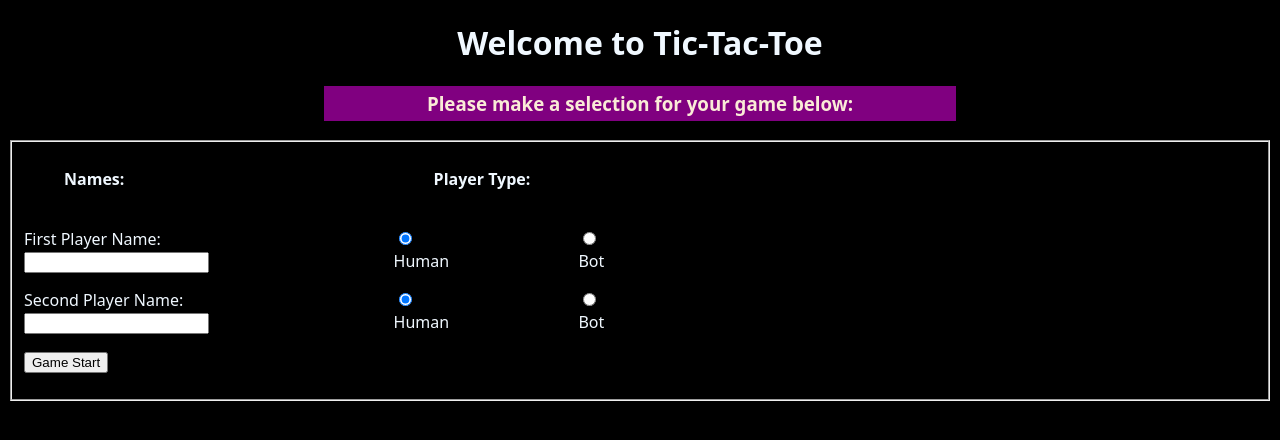
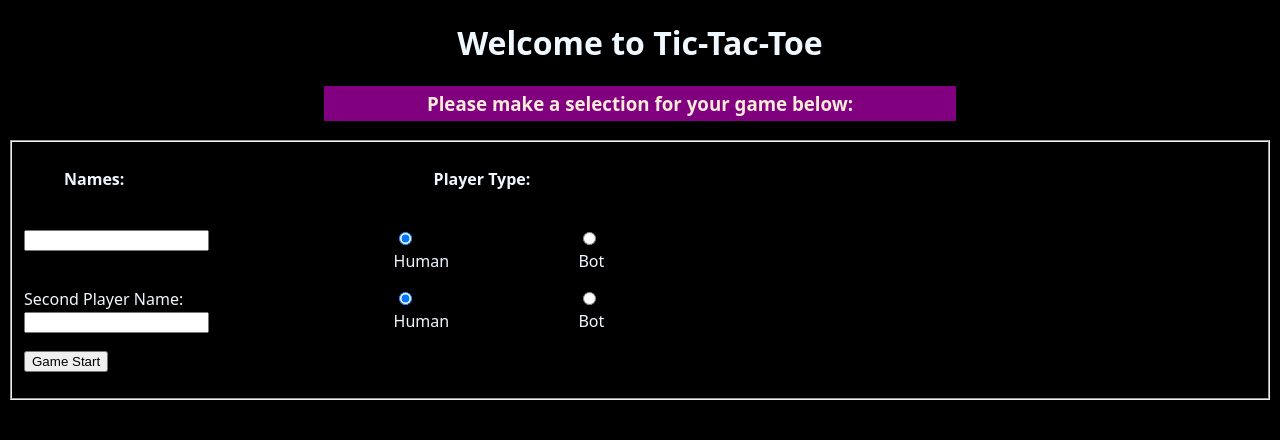
Before and after one commit to daroseuw/Project-Files, a Flask app: page / in a window 1280 px wide. Shown: the top 440 px of the page. Run offline with Flask 2, Linux system fonts and the light colour scheme.

Commit message:
Updated code at midpoint

```diff
--- a/templates/index.html
+++ b/templates/index.html
@@ -16,7 +16,7 @@
 
     <h3><center>Please make a selection for your game below:</center></h3>
     <!-- <form action="http://127.0.0.1:5000/play" method="POST"> -->
-    <form method="POST">
+    <form method="post">
         <fieldset>
             <!-- <legend><h4></h4></legend> -->
             <div class="three-col-head">
@@ -32,8 +32,9 @@
 
             <p><div class="three-col">
                 <div class="col1">
-                    <label for="first_player_name">First Player Name:</label>
-                    <input name="first_player_name" type="text">
+                    <!-- <label for="first_player_name">First Player Name:</label>
+                    <input name="first_player_name" type="text"> -->
+                    <input type="text" id="first_player_name" name="first_player_name">
                 </div>
 
                 <div class="col2">
```
Also changed, not shown: server.py (+62 -1 lines).
